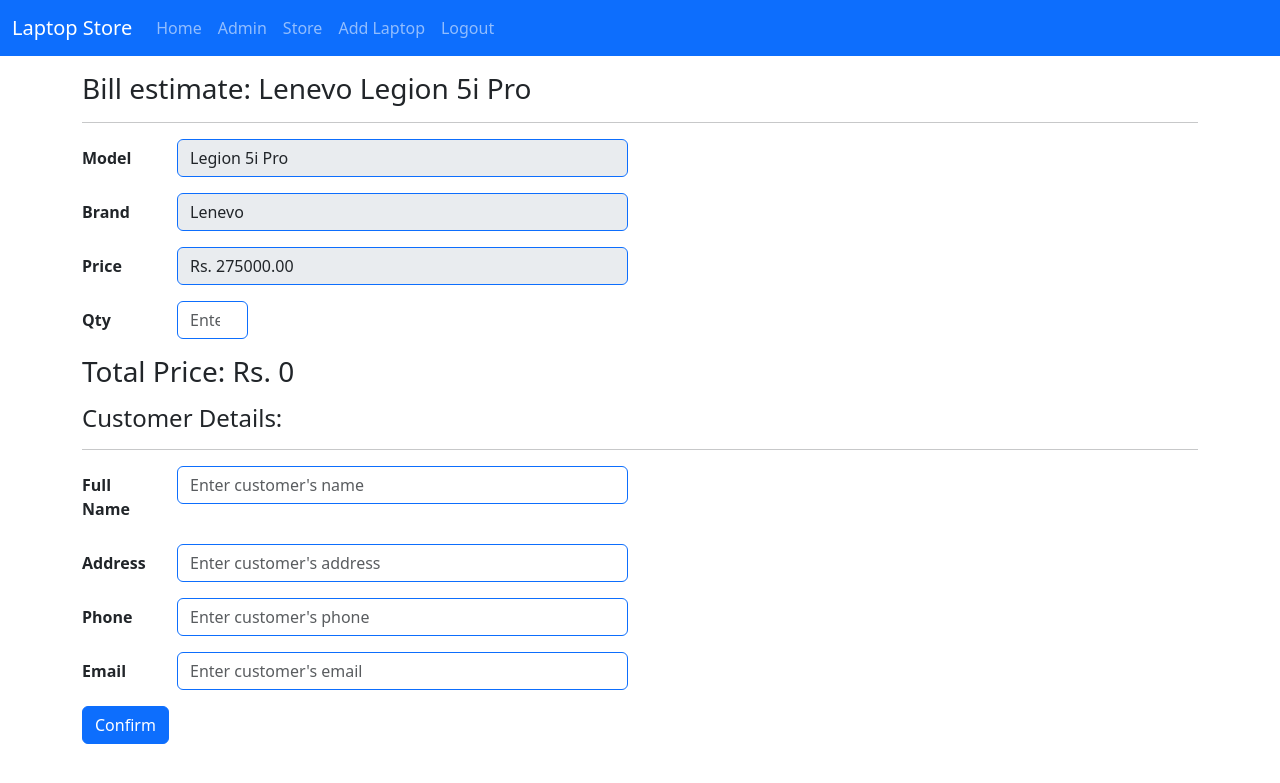
After one commit to rrieshavv/Inventory-and-billing-software, a Django app: page /store/sale/1 in a window 1280 px wide. The commit adds this page. Shown: the top 783 px of the page. Run offline with Django 4.2, Linux system fonts and the light colour scheme; a user stored in the database is signed in; data comes from the database, SQL or seed files in the repository; both versions use the stored data as it was after the commit.

Commit message:
Laptop Sale Featured added

```diff
--- a/website/admin.py
+++ b/website/admin.py
@@ -1,4 +1,5 @@
 from django.contrib import admin
-from .models import Laptop
+from .models import Laptop, Order
 
 admin.site.register(Laptop)
+admin.site.register(Order)
--- a/website/models.py
+++ b/website/models.py
@@ -18,3 +18,18 @@ class Laptop(models.Model):
 
     def __str__(self):
         return(f"{self.brand} {self.model}")
+
+class Order(models.Model):
+    created_at = models.DateTimeField(auto_now_add=True)
+    brand = models.CharField(max_length=20)
+    model = models.CharField(max_length=100)
+    qty = models.PositiveIntegerField()
+    price_per_unit = models.DecimalField(max_digits=10, decimal_places=2)
+    total_price = models.DecimalField(max_digits=10, decimal_places=2)
+    customer_name = models.CharField(max_length=100)
+    customer_phone = models.PositiveBigIntegerField()
+    customer_address= models.CharField(max_length=150)
+    customer_email = models.CharField(max_length=100)
+
+    def __str__(self):
+        return(f"{self.customer_name} {self.brand} {self.model} {self.qty} {self.total_price} {self.created_at}")
--- a/website/templates/base.html
+++ b/website/templates/base.html
@@ -39,6 +39,8 @@
         {% block content %}
         {% endblock %}
     </div>
+    {%block script%}
+    {% endblock %}
     <script src="https://cdn.jsdelivr.net/npm/bootstrap@5.3.2/dist/js/bootstrap.bundle.min.js" integrity="sha384-C6RzsynM9kWDrMNeT87bh95OGNyZPhcTNXj1NW7RuBCsyN/o0jlpcV8Qyq46cDfL" crossorigin="anonymous"></script>
   </body>
 </html>
--- a/website/templates/laptop_detail.html
+++ b/website/templates/laptop_detail.html
@@ -19,9 +19,8 @@
             <span class="position-absolute top-0 start-100 translate-middle p-2 bg-success border border-light rounded-circle">
               <span class="text-white">Available</span>
             </span>
-            <a class="btn btn-primary mt-4">Sell this laptop</a>
+            <a class="btn btn-primary mt-4" href="{% url 'sale_laptop' item.id %}">Sell this laptop</a>
             {% else %}
-
             <span class="position-absolute top-0 start-100 translate-middle p-2 bg-danger border border-light rounded-circle">
               <span class="text-white">Unavailable</span>
             </span>
--- /dev/null
+++ b/website/templates/sale_laptop.html
@@ -0,0 +1,84 @@
+{%extends 'base.html'%}
+{% block content %}
+<h3 class="my-3">Bill estimate: {{item}}</h3>
+<hr />
+<form action="{%url 'sale_laptop' item.id %}" method="POST">
+    {% csrf_token %}
+    <div class="row mb-3">
+      <label for="inputModel" class="col-sm-1 col-form-label fw-semibold">Model</label>
+      <div class="col-sm-5">
+        <input type="text" class="form-control border-primary" id="inputModel" value="{{item.model}}" name="model" disabled required>
+      </div>
+    </div>
+    <div class="row mb-3">
+      <label for="inputBrand" class="col-sm-1 col-form-label fw-semibold">Brand</label>
+      <div class="col-sm-5">
+        <input type="text" class="form-control border-primary" id="inputBrand" value="{{item.brand}}" name="brand" disabled required>
+      </div>
+    </div>
+    <div class="row mb-3">
+        <label for="inputPrice" class="col-sm-1 col-form-label fw-semibold">Price</label>
+        <div class="col-sm-5">
+          <input type="text" class="form-control border-primary" id="inputPrice" value="Rs. {{item.price}}" name="price" disabled required>
+        </div>
+      </div>
+      <div class="row mb-3">
+        <label for="inputQty" class="col-sm-1 col-form-label fw-semibold">Qty</label>
+        <div class="col-sm-1">
+          <input type="number" name="qty" min="1" class="form-control border-primary" placeholder="Enter qty" id="inputQty" required>
+        </div>
+      </div>
+      <h3 id="totalPrice">Total Price: Rs. 0</h3>
+
+    <h4 class="my-3">Customer Details: </h4>
+    <hr />
+    <div class="row mb-3">
+        <label for="inputFullname" class="col-sm-1 col-form-label fw-semibold">Full Name</label>
+        <div class="col-sm-5">
+          <input type="text" class="form-control border-primary" id="inputFullname"  name="fullname" placeholder="Enter customer's name"  required>
+        </div>
+      </div>
+    <div class="row mb-3">
+        <label for="inputAddress" class="col-sm-1 col-form-label fw-semibold">Address</label>
+        <div class="col-sm-5">
+          <input type="text" class="form-control border-primary" id="inputAddress"  name="address" placeholder="Enter customer's address" required>
+        </div>
+      </div>
+    <div class="row mb-3">
+        <label for="inputPhone" class="col-sm-1 col-form-label fw-semibold">Phone</label>
+        <div class="col-sm-5">
+          <input type="number" min="9700000000" class="form-control border-primary" id="inputPhone"  name="phone" placeholder="Enter customer's phone" required>
+        </div>
+      </div>
+    <div class="row mb-3">
+        <label for="inputEmail" class="col-sm-1 col-form-label fw-semibold">Email</label>
+        <div class="col-sm-5">
+          <input type="email" class="form-control border-primary" id="inputEmail"  name="email" placeholder="Enter customer's email" required>
+        </div>
+      </div>
+    <button type="submit" class="btn btn-primary">Confirm </button>
+  </form>
+{% endblock %}
+{% block script %}
+<script>
+    // Get references to the price and quantity elements
+    const inputPrice = document.getElementById("inputPrice");
+    const inputQty = document.getElementById("inputQty");
+    const totalPrice = document.getElementById("totalPrice");
+
+    // Parse the price from the "inputPrice" value
+    const itemPrice = parseFloat(inputPrice.value.replace("Rs. ", ""));
+
+    // Add an event listener to the quantity input field
+    inputQty.addEventListener("input", () => {
+      // Get the current quantity value
+      const quantity = parseInt(inputQty.value) || 0;
+
+      // Calculate the total price by multiplying quantity with itemPrice
+      const total = quantity * itemPrice;
+
+      // Update the total price display
+      totalPrice.textContent = `Total Price: Rs. ${total.toFixed(2)}`;
+    });
+  </script>
+{%endblock%}
--- a/website/urls.py
+++ b/website/urls.py
@@ -5,6 +5,7 @@ urlpatterns = [
     path('', views.home, name="home"),
     path('logout', views.logout_user, name="logout_user",),
     path('store', views.store, name="store"),
-    path('store/<int:pk>', views.store_item, name="store_item"),
-    path('store/add', views.add_laptop, name="add_laptop")
+    path('store/product/<int:pk>', views.store_item, name="store_item"),
+    path('store/add', views.add_laptop, name="add_laptop"),
+    path('store/sale/<int:pk>', views.sale_laptop, name="sale_laptop"),
 ]
--- a/website/views.py
+++ b/website/views.py
@@ -1,7 +1,7 @@
 from django.shortcuts import render, redirect
 from django.contrib.auth import authenticate, login, logout
 from django.contrib import messages
-from .models import Laptop
+from .models import Laptop, Order
 from django.core.files.storage import default_storage
 from django.core.files.base import ContentFile
 import locale
@@ -94,8 +94,6 @@ def add_laptop(request):
 
             except ValueError:
                 messages.error(request, "Incorrect Input found!")
-                pass
-
 
         return render(request, "add_laptop.html", {'page':'Add laptop to stock','add_status':'active'})
     messages.error(request,"Please login to add a new laptop to the stock.")
@@ -111,3 +109,57 @@ def store_item(request, pk):
     else:
         messages.error(request,"Please login to view the laptop details.")
         return redirect('home')
+
+def sale_laptop(request, pk):
+    if request.method=="POST" and request.user.is_authenticated:
+        item = Laptop.objects.get(id=pk)
+        #model brand price
+        model = item.model
+        brand = item.brand
+        price = item.price
+
+
+        #qty fullname phone  address email total price
+        try:
+            qty = int(request.POST['qty'])
+            phone = int(request.POST['phone'])
+            fullname  = request.POST['fullname']
+            address = request.POST['address']
+            email = request.POST['email']
+            total_price = qty*price
+
+            if not(brand and model and price and qty and phone and fullname and address and email and total_price):
+                messages.error(request, "Empty fields found! Try again...")
+                return render(request, "sale_laptop.html", {'item':item,'page':'Perform sales','sale_status':'active'})
+
+            if item.qty < qty:
+                messages.error(request, "Not enough quantity in stock! Transaction failed!")
+                return render(request, "sale_laptop.html", {'item':item,'page':'Perform sales','sale_status':'active'})
+
+            new_order = Order(
+                brand = brand,
+                model = model,
+                qty = qty,
+                price_per_unit = price,
+                total_price = total_price,
+                customer_name = fullname,
+                customer_phone = phone,
+                customer_address= address,
+                customer_email = email
+            )
+            #updating qty in DB
+            item.qty -= qty
+            item.save()
+
+            new_order.save()
+            messages.success(request,"Transaction successful! Thank you...")
+            return redirect('home')
+        except ValueError:
+            messages.error(request, "Purchase failed! Try again!")
+            return render(request, "sale_laptop.html", {'item':item,'page':'Perform sales','sale_status':'active'})
+
+    if request.user.is_authenticated:
+        item = Laptop.objects.get(id=pk)
+        return render(request, "sale_laptop.html", {'item':item,'page':'Perform sales','sale_status':'active'})
+    messages.error(request,"Login to enter sale portal.")
+    return redirect("home")
```
Also changed, not shown: db.sqlite3, media/images/Microsoft-Surface-Laptop-4-15-inch.jpg (added), media/images/apple-m1-pro-macbook-pro-14-inch-price-nepal-liquid-retina-xdr-display.jpg (added), media/images/asusROG.jpg (added), media/images/dell_xps.jpg (added), media/images/legion_5_pro_2.jpeg (added), media/images/lenovo_yoga_7_14_2022.jpg (renamed from media/laptop_images/lenovo_yoga_7_14_2022.jpg), media/images/thinkpad.jpg (added), website/migrations/0003_order.py (added).
